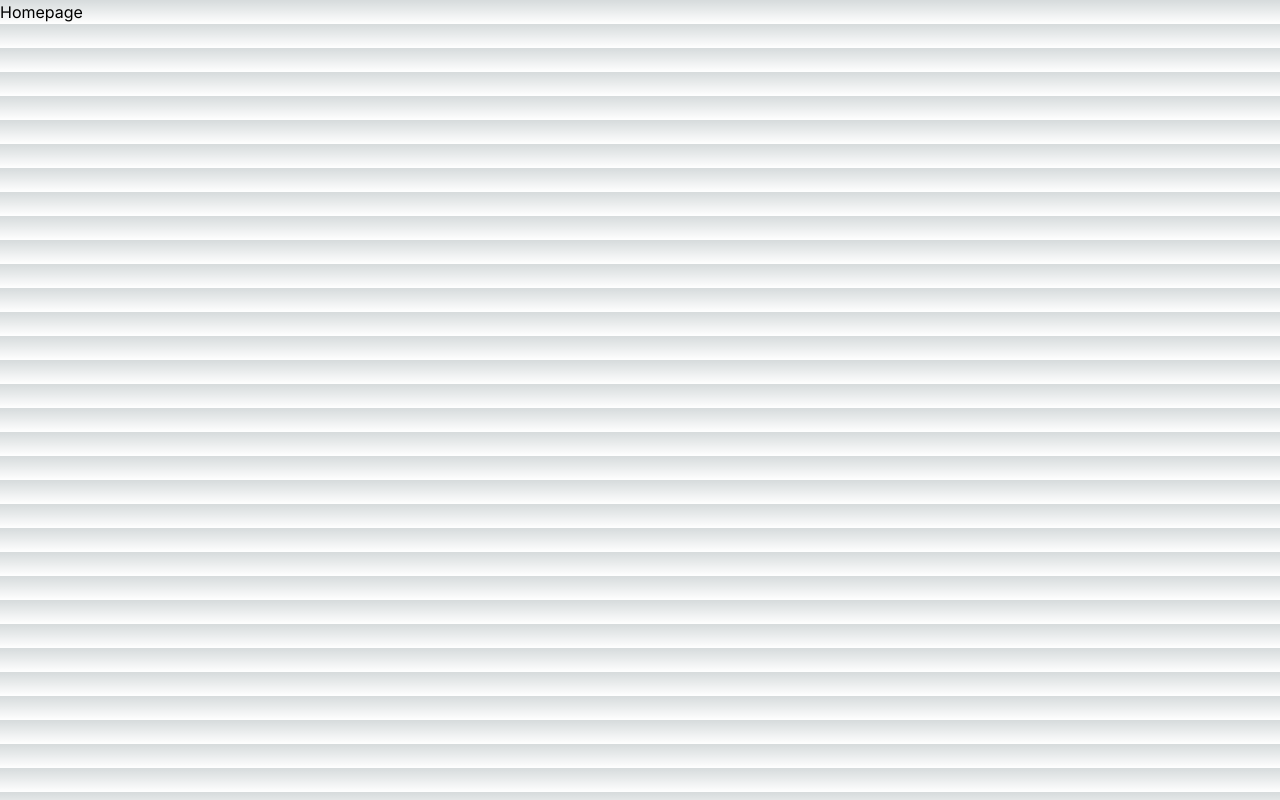
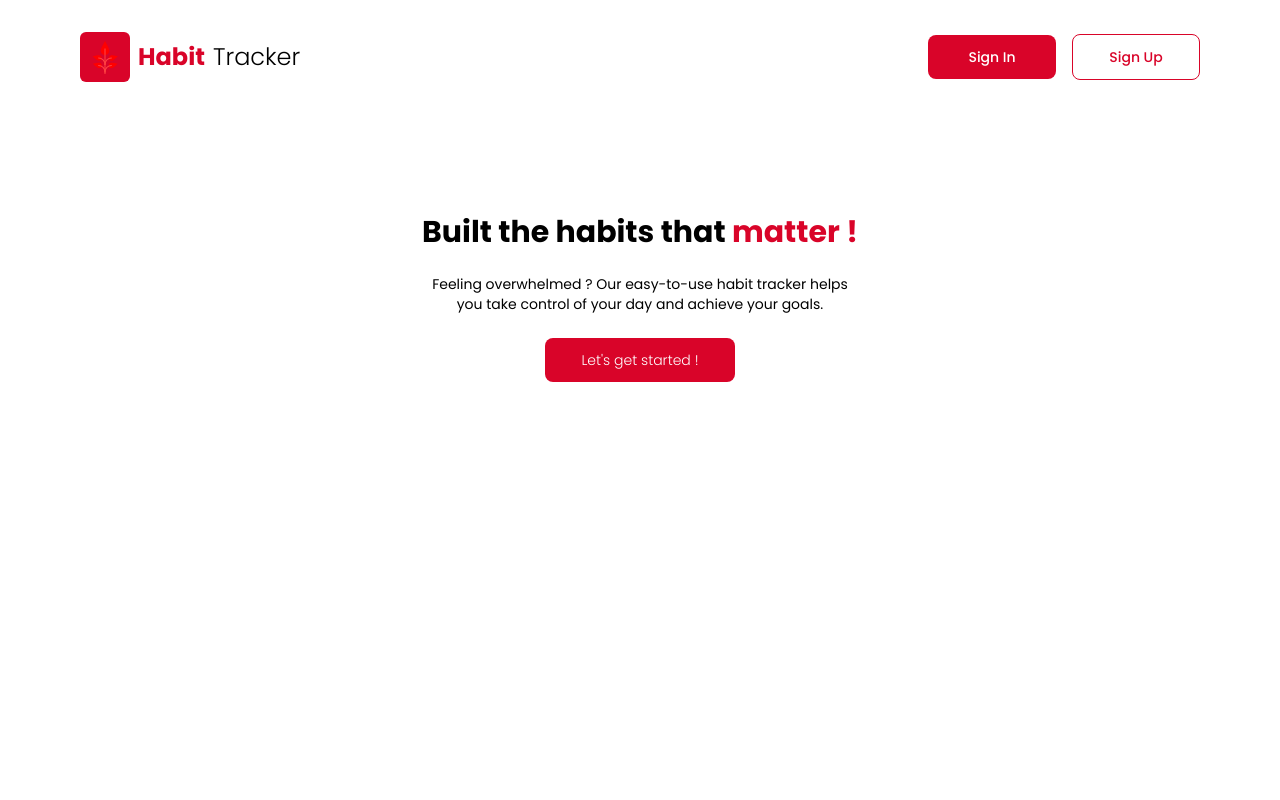
Before and after one commit to marc2505/habitTracker, a Next.js app: page / in a window 1280 px wide. Built offline with nearby package versions, Linux system fonts and the light colour scheme; no server answers.

Commit message:
Ajout SignIn et SignUp, ajout Homepage avec Navbar et HeroSection

```diff
--- /dev/null
+++ b/src/app/SVG_Icons/AppIcon.tsx
@@ -0,0 +1,32 @@
+const AppIcon = ({color='#000000',width='64px',height='64px'}) => (
+    <svg
+        viewBox="0 0 64 64"
+        xmlns="http://www.w3.org/2000/svg"
+        fill={color}
+        width={width}
+        height={height}
+    >
+        <g id="SVGRepo_bgCarrier" stroke-width="0"></g>
+        <g
+            id="SVGRepo_tracerCarrier"
+            stroke-linecap="round"
+            stroke-linejoin="round"
+        ></g>
+        <g id="SVGRepo_iconCarrier">
+            <g fill="none" fill-rule="evenodd">
+                <path fill="#ff0000" d="M32,28 C36.418278,28 40,24.418278 40,20 C40,15.581722 32,2 32,2 C32,2 24,15.581722 24,20 C24,24.418278 27.581722,28 32,28 Z"></path>
+                <path fill="#ff0000" d="M47.5044647,55.529591 C50.2658885,55.529591 52.5044647,53.1876959 52.5044647,50.2988218 C52.5044647,47.4099477 47.5044647,38.529591 47.5044647,38.529591 C47.5044647,38.529591 42.5044647,47.4099477 42.5044647,50.2988218 C42.5044647,53.1876959 44.743041,55.529591 47.5044647,55.529591 Z" transform="rotate(75 47.504 47.03)"></path>
+                <path fill="#ff0000" d="M17.5044647,55.529591 C20.2658885,55.529591 22.5044647,53.1876959 22.5044647,50.2988218 C22.5044647,47.4099477 17.5044647,38.529591 17.5044647,38.529591 C17.5044647,38.529591 12.5044647,47.4099477 12.5044647,50.2988218 C12.5044647,53.1876959 14.743041,55.529591 17.5044647,55.529591 Z" transform="scale(-1 1) rotate(75 0 24.217)"></path>
+                <path stroke="#ff4242" stroke-linecap="square" stroke-width="2" d="M32,63 L32,16.9545689"></path>
+                <path stroke="#ff4242" stroke-linecap="round" stroke-width="2" d="M44,48 C37.372583,48 32,53.372583 32,60"></path>
+                <path stroke="#ff4242" stroke-linecap="round" stroke-width="2" d="M32,48 C25.372583,48 20,53.372583 20,60" transform="matrix(-1 0 0 1 52 0)"></path>
+                <path fill="#ff0000" d="M47.5044647,41.529591 C50.2658885,41.529591 52.5044647,39.1876959 52.5044647,36.2988218 C52.5044647,33.4099477 47.5044647,24.529591 47.5044647,24.529591 C47.5044647,24.529591 42.5044647,33.4099477 42.5044647,36.2988218 C42.5044647,39.1876959 44.743041,41.529591 47.5044647,41.529591 Z" transform="rotate(75 47.504 33.03)"></path>
+                <path fill="#ff0000" d="M17.5044647,41.529591 C20.2658885,41.529591 22.5044647,39.1876959 22.5044647,36.2988218 C22.5044647,33.4099477 17.5044647,24.529591 17.5044647,24.529591 C17.5044647,24.529591 12.5044647,33.4099477 12.5044647,36.2988218 C12.5044647,39.1876959 14.743041,41.529591 17.5044647,41.529591 Z" transform="scale(-1 1) rotate(75 0 10.217)"></path>
+                <path stroke="#ff4242" stroke-linecap="round" stroke-width="2" d="M44,34 C37.372583,34 32,39.372583 32,46"></path>
+                <path stroke="#ff4242" stroke-linecap="round" stroke-width="2" d="M32,34 C25.372583,34 20,39.372583 20,46" transform="matrix(-1 0 0 1 52 0)"></path>
+            </g>
+        </g>
+    </svg>
+)
+
+export default AppIcon
--- /dev/null
+++ b/src/app/dashboard/page.tsx
@@ -0,0 +1,13 @@
+'use client'
+import { SignOutButton, useUser } from "@clerk/nextjs"
+
+function Dashboard() {
+    const {user} = useUser();
+    return (
+        <div>
+            Hello, {user?.lastName} <SignOutButton>Sign Out</SignOutButton>
+        </div>
+    )
+}
+
+export default Dashboard
--- a/src/app/globals.css
+++ b/src/app/globals.css
@@ -16,7 +16,7 @@
   }
 }
 
-body {
+/* body {
   color: rgb(var(--foreground-rgb));
   background: linear-gradient(
       to bottom,
@@ -24,10 +24,14 @@ body {
       rgb(var(--background-end-rgb))
     )
     rgb(var(--background-start-rgb));
-}
+} */
 
 @layer utilities {
   .text-balance {
     text-wrap: balance;
   }
 }
+
+.poppins {
+  font-family: var(--font-poppins);
+}
--- a/src/app/layout.tsx
+++ b/src/app/layout.tsx
@@ -1,8 +1,15 @@
 import type { Metadata } from "next";
-import { Inter } from "next/font/google";
+import { Inter, Poppins } from "next/font/google";
 import "./globals.css";
+import { ClerkProvider } from "@clerk/nextjs";
 
 const inter = Inter({ subsets: ["latin"] });
+
+const poppins = Poppins({
+  subsets: ['latin'],
+  variable: '--font-poppins',
+  weight: ['100','200','300','400','500','600','700','800','900']
+});
 
 export const metadata: Metadata = {
   title: "Create Next App",
@@ -16,7 +23,9 @@ export default function RootLayout({
 }>) {
   return (
     <html lang="en">
-      <body className={inter.className}>{children}</body>
+      <ClerkProvider>
+        <body className={poppins.className}>{children}</body>
+      </ClerkProvider>
     </html>
   );
 }
--- /dev/null
+++ b/src/app/mainPageComponents/HeroSection.tsx
@@ -0,0 +1,20 @@
+function HeroSection() {
+    return (
+        <div className="flex flex-col mx-16 items-center mt-[100px] gap-6">
+            <span className="font-bold text-3xl text-center">
+                Built the habits that <span className="text-customRed">matter !</span>
+            </span>
+            <p className="text-center text-sm sm:w-[430px] w-[370px]">
+                Feeling overwhelmed ? Our easy-to-use habit tracker helps you take control of your day and achieve your goals.
+            </p>
+            <button
+                className="block text-sm font-light rounded-lg px-9 py-3 text-white transition bg-customRed focus:outline-none"
+                type="button"
+            >
+                Let's get started !
+            </button>
+        </div>
+    )
+}
+
+export default HeroSection
--- /dev/null
+++ b/src/app/mainPageComponents/Navbar.tsx
@@ -0,0 +1,65 @@
+'use client'
+import { useAuth } from '@clerk/nextjs'
+import AppIcon from '../SVG_Icons/AppIcon'
+import Link from 'next/link'
+
+export default function Navbar() {
+    const {userId} = useAuth()
+    const defaultColor = '#d90429'
+    const backgroundColorObject = {backgroundColor: defaultColor}
+    return (
+        <header>
+            <div className="p-8 px-20">
+                <div className="sm:flex sm:items-center sm:justify-between">
+                    <div className="text-center sm:text-left mb-7 sm:mb-0">
+                        <div className="flex gap-2 items-center sm:justify-start justify-center">
+                            <span className="text-2xl font-light flex items-center gap-2">
+                                <div style={backgroundColorObject} className="p-2 rounded-md">
+                                    {/* APP ICON */}
+                                    <AppIcon color="#ffffff" height="34" width="34" />
+                                </div>
+                                <span style={{color:'#d90429'}} className="font-bold text-mainColor">
+                                    Habit
+                                </span>
+                                <span className="font-light"> Tracker</span>
+                            </span>
+                        </div>
+                    </div>
+                    <div>
+                        {userId ? (
+                            <Link href={'/dashboard'}>
+                                <button
+                                    style={backgroundColorObject}
+                                    className='block rounded-lg px-9 py-3 text-sm font-medium text-white transition'
+                                    type='button'
+                                >
+                                    Dashboard
+                                </button>
+                            </Link>
+                        ) : (
+                            <div className="mt-4 flex flex-col gap-4 sm:mt-0 sm:flex-row sm:items-center">
+                                <Link href={'/sign-in'}>
+                                    <button
+                                        style={backgroundColorObject}
+                                        className="block sm:w-32 w-full rounded-lg px-9 py-3 text-sm font-medium text-white transition focus:outline-none"
+                                        type="button"
+                                    >
+                                        Sign In
+                                    </button>
+                                </Link>
+                                <Link href={'/sign-up'}>
+                                    <button
+                                        className="block sm:w-32 w-full border rounded-lg px-9 py-3 text-sm font-medium transition focus:outline-none hover:bg-customRed hover:text-white border-customRed text-customRed"
+                                        type="button"
+                                    >
+                                        Sign Up
+                                    </button>
+                                </Link>
+                            </div>
+                        )}
+                    </div>
+                </div>
+            </div>
+        </header>
+    )
+}
--- a/src/app/page.tsx
+++ b/src/app/page.tsx
@@ -1,7 +1,13 @@
 import Image from "next/image";
+import Navbar from "./mainPageComponents/Navbar";
+import HeroSection from "./mainPageComponents/HeroSection";
 
 export default function Home() {
   return (
-    <div>Homepage</div>
+    <div>
+      {/* <h1 className="poppins font-bold">Homepage</h1> */}
+      <Navbar />
+      <HeroSection />
+    </div>
   );
 }
--- /dev/null
+++ b/src/app/sign-in/[[...sign-in]]/page.tsx
@@ -0,0 +1,16 @@
+import { SignIn } from "@clerk/nextjs"
+
+function SignInPage() {
+    const defaultColor = '#d90429'
+    const gradientColor = `linear-gradient(to bottom, ${defaultColor}, #ff0440)`
+    return (
+        <div
+            style={{background: gradientColor}}
+            className="flex justify-center items-center flex-col gap-10 w-full h-screen"
+        >
+            <SignIn />
+        </div>
+    )
+}
+
+export default SignInPage
--- /dev/null
+++ b/src/app/sign-up/[[...sign-up]]/page.tsx
@@ -0,0 +1,16 @@
+import { SignUp } from "@clerk/nextjs"
+
+function SignUpPage() {
+    const defaultColor = '#d90429'
+    const gradientColor = `linear-gradient(to bottom, ${defaultColor}, #ff0440)`
+    return (
+        <div
+            style={{background: gradientColor}}
+            className="flex justify-center items-center flex-col gap-10 w-full h-screen"
+        >
+            <SignUp />
+        </div>
+    )
+}
+
+export default SignUpPage
--- a/tailwind.config.ts
+++ b/tailwind.config.ts
@@ -13,6 +13,9 @@ const config: Config = {
         "gradient-conic":
           "conic-gradient(from 180deg at 50% 50%, var(--tw-gradient-stops))",
       },
+      colors: {
+        customRed: "#d90429"
+      },
     },
   },
   plugins: [],
```
Also changed, not shown: middleware.ts (added, +7 -0 lines), package.json (+6 -5 lines), 1 other file (tests, documents, lock files or other folders).
